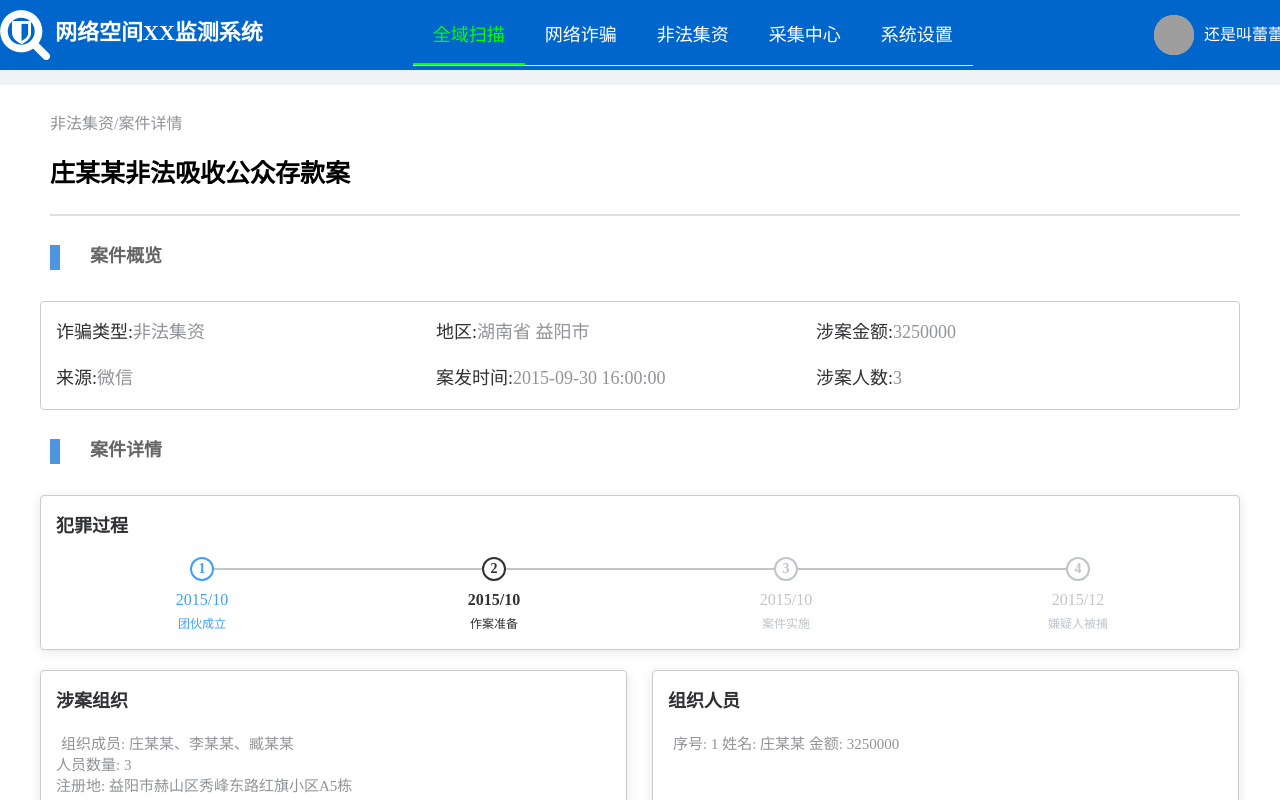
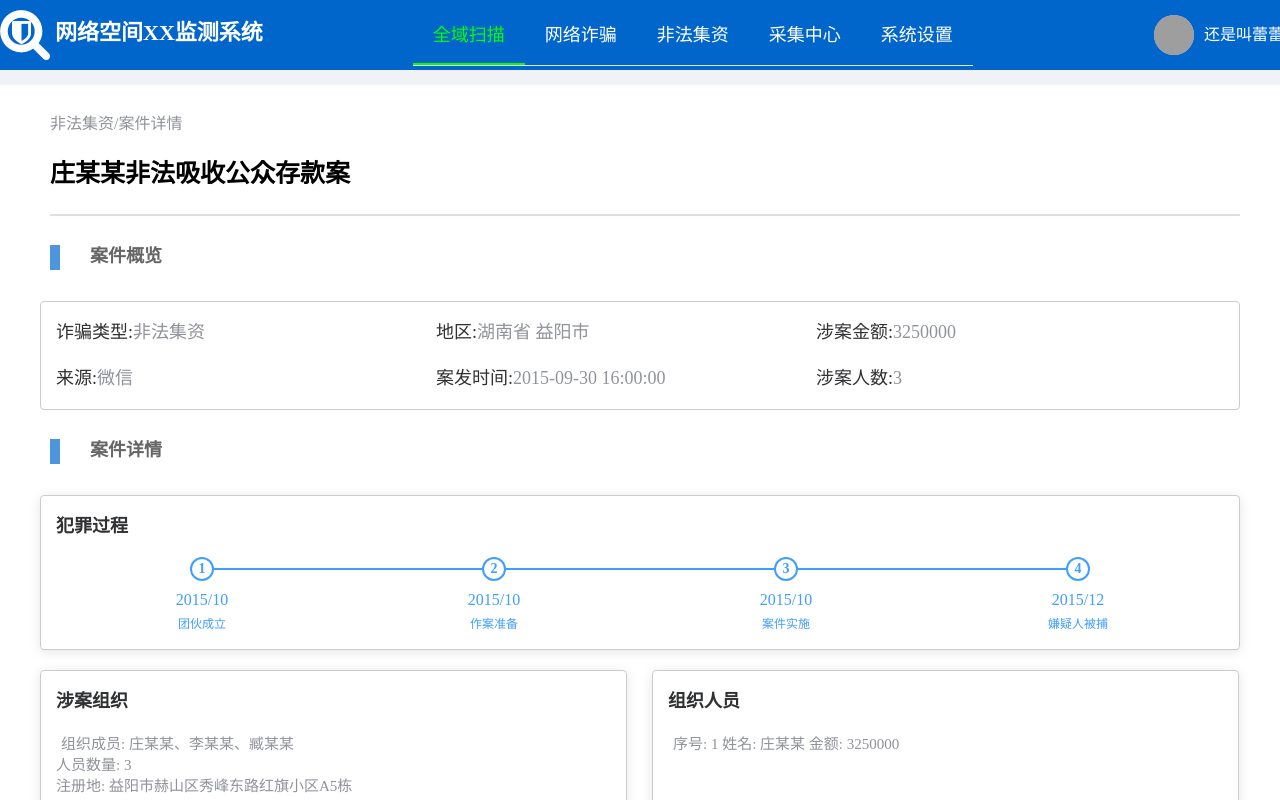
Before and after one commit to Tshirt-hfk/ccbps, a Vue app: page /illegalfundEventDetails in a window 1280 px wide. Shown: the top 800 px of the page. Built offline with nearby package versions, Linux system fonts and the light colour scheme; grey boxes are pictures that could not be loaded.

Commit message:
案件过程状态修改

```diff
--- a/src/views/illegalFundEventDetails.vue
+++ b/src/views/illegalFundEventDetails.vue
@@ -37,7 +37,7 @@
                 <div class="ed-main-subtitle">案件详情</div>
                 <el-card class="box-card" :body-style="{ padding: '15px' }">
                     <div class="ed-main-details-title">犯罪过程</div>
-                    <el-steps :active="crimeStep" align-center class="temp">
+                    <el-steps :active="4" align-center class="temp">
                         <el-step :title="item.establish" description="团伙成立"></el-step>
                         <el-step :title="item.eventPrepare" description="作案准备"></el-step>
                         <el-step :title="item.eventDone" description="案件实施"></el-step>
--- a/src/views/internetFraudEventDetails.vue
+++ b/src/views/internetFraudEventDetails.vue
@@ -37,7 +37,7 @@
                 <div class="ed-main-subtitle">案件详情</div>
                 <el-card class="box-card" :body-style="{ padding: '15px' }">
                     <div class="ed-main-details-title">犯罪过程</div>
-                    <el-steps :active="crimeStep" align-center class="temp">
+                    <el-steps :active="4" align-center class="temp">
                         <el-step :title="item.establish" description="团伙成立"></el-step>
                         <el-step :title="item.eventPrepare" description="作案准备"></el-step>
                         <el-step :title="item.eventDone" description="案件实施"></el-step>
```
